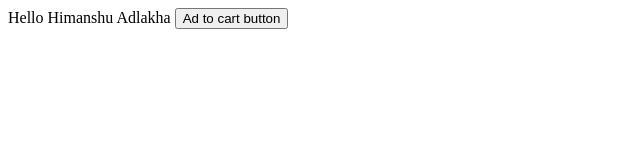
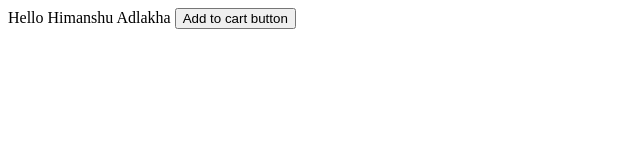
Before and after one commit to himadlakha/himadlakha.github.io, a plain HTML site: page index.html in a window 1280 px wide. Shown: the full height of the page, 0-640 px from the left. Drawn offline with Linux system fonts and the light colour scheme.

Commit message:
Update index.html

```diff
--- a/index.html
+++ b/index.html
@@ -19,7 +19,7 @@
     <body>
         Hello Himanshu Adlakha
         <button>
-            Ad to cart button
+            Add to cart button
         </button>
         <title>sku number 12345</title>
     </body>
```
